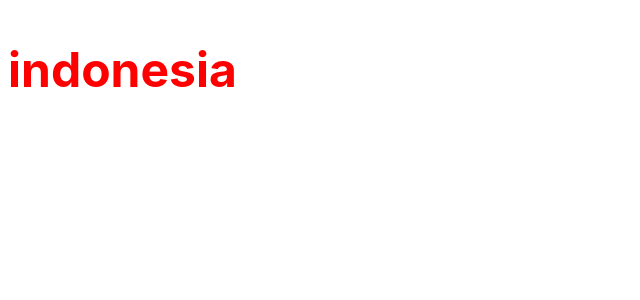
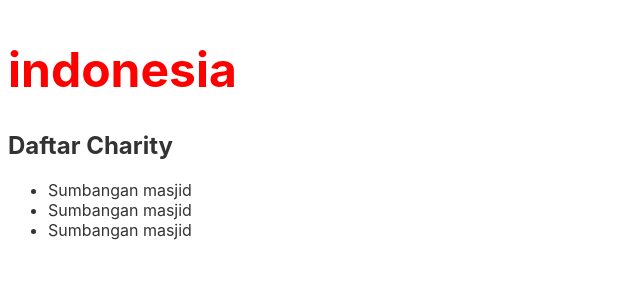
Before and after one commit to tovankamil/charity, a Svelte app: page / in a window 1280 px wide. Shown: the top 300 px of the page, without its empty margins (0-640 px from the left). Built offline with nearby package versions, Linux system fonts and the light colour scheme.

Commit message:
tambah komponen

```diff
--- a/src/App.svelte
+++ b/src/App.svelte
@@ -1,4 +1,6 @@
 <script>
+	import CharityList from "./CharityList.svelte";
+
 	let title="Charity";
 	setTimeout(function(){
 		title='indonesia';
@@ -6,7 +8,7 @@
 </script>
 
 <h1>{title}</h1>
-
+<CharityList/>
 <style>
 	h1{
 		font-size: 3rem;
--- /dev/null
+++ b/src/CharityList.svelte
@@ -0,0 +1,12 @@
+<h2>Daftar Charity</h2>
+<ul>
+    <li>
+        Sumbangan masjid
+    </li>
+    <li>
+        Sumbangan masjid
+    </li>
+    <li>
+        Sumbangan masjid
+    </li>
+</ul>
```
